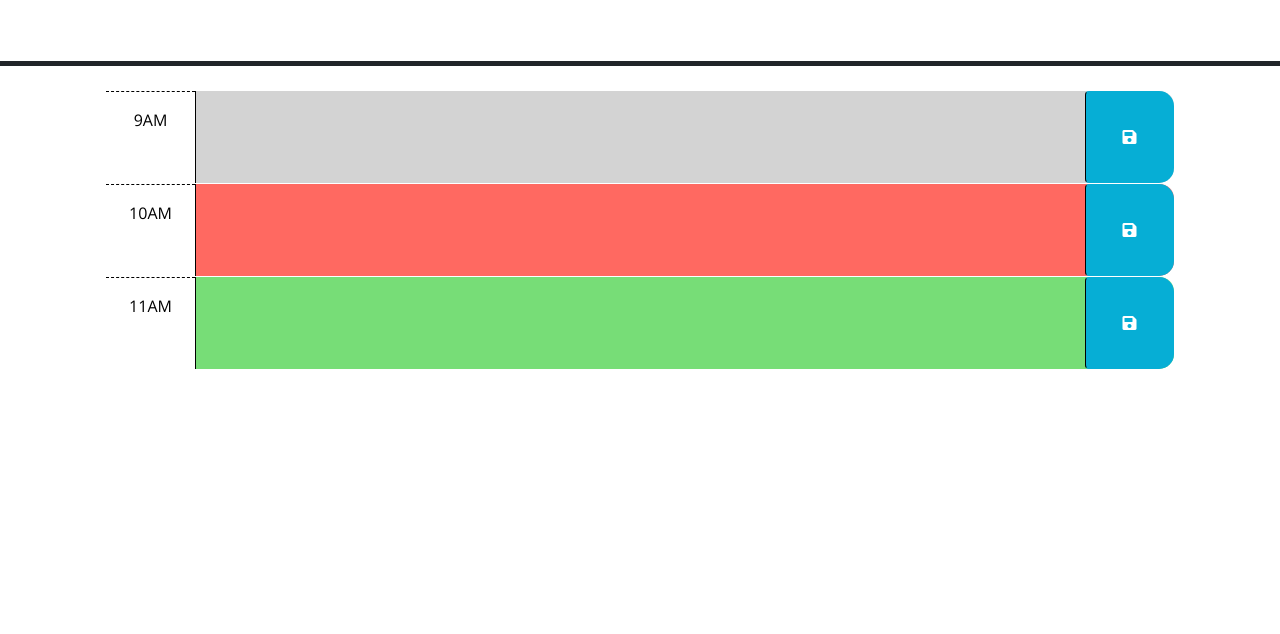
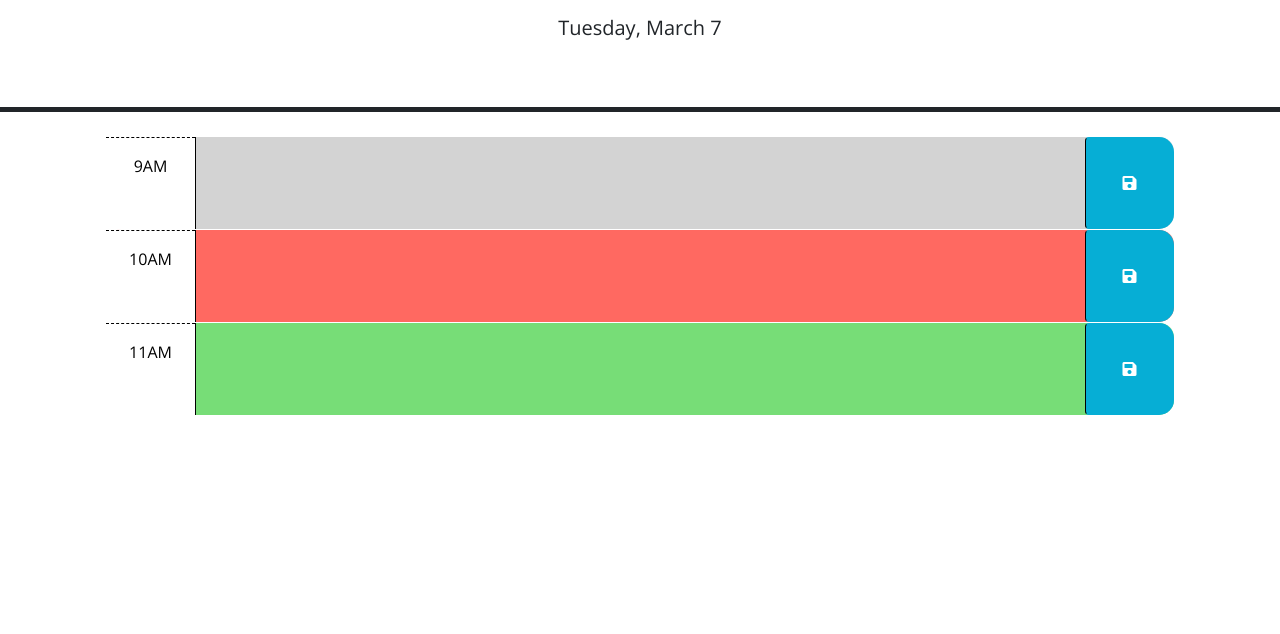
Before and after one commit to jbowdle/work-day-scheduler, a plain HTML site: page index.html in a window 1280 px wide. Shown: the part 166-800 px from the top of the page. Drawn offline with nearby package versions, Linux system fonts and the light colour scheme; files that its build step writes are made by us from their sources.

Commit message:
Fixed script src and link href; added date to top of header

```diff
--- a/assets/script.js
+++ b/assets/script.js
@@ -20,4 +20,5 @@ $(function () {
   // attribute of each time-block be used to do this?
   //
   // TODO: Add code to display the current date in the header of the page.
+  $("#currentDay").text(dayjs().format("dddd, MMMM D"));
 });
--- a/index.html
+++ b/index.html
@@ -18,7 +18,7 @@
       href="https://fonts.googleapis.com/css?family=Open+Sans&display=swap"
       rel="stylesheet"
     />
-    <link rel="stylesheet" href="style.css" />
+    <link rel="stylesheet" href="./assets/style.css" />
     <title>Work Day Scheduler</title>
   </head>
 
@@ -73,6 +73,6 @@
       crossorigin="anonymous"
     ></script>
 
-    <script src="script.js"></script>
+    <script src="./assets/script.js"></script>
   </body>
 </html>
```
